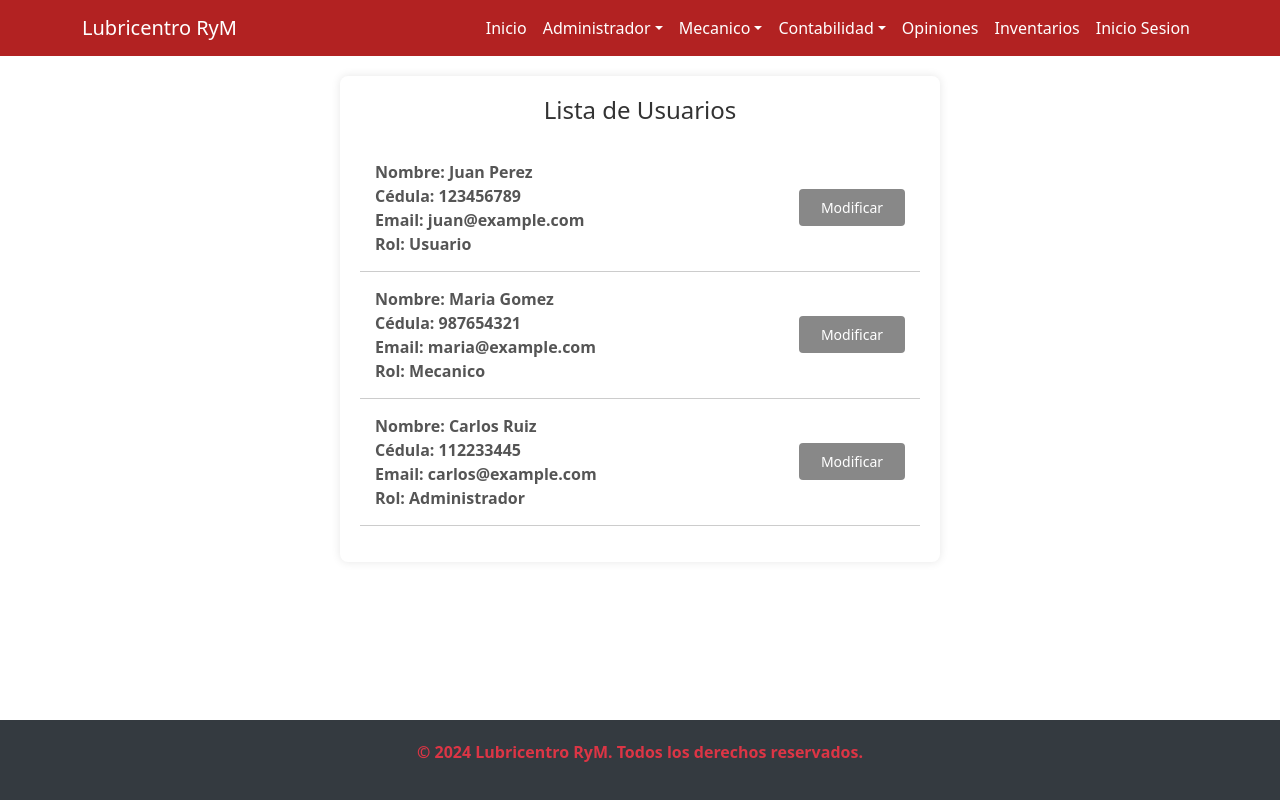
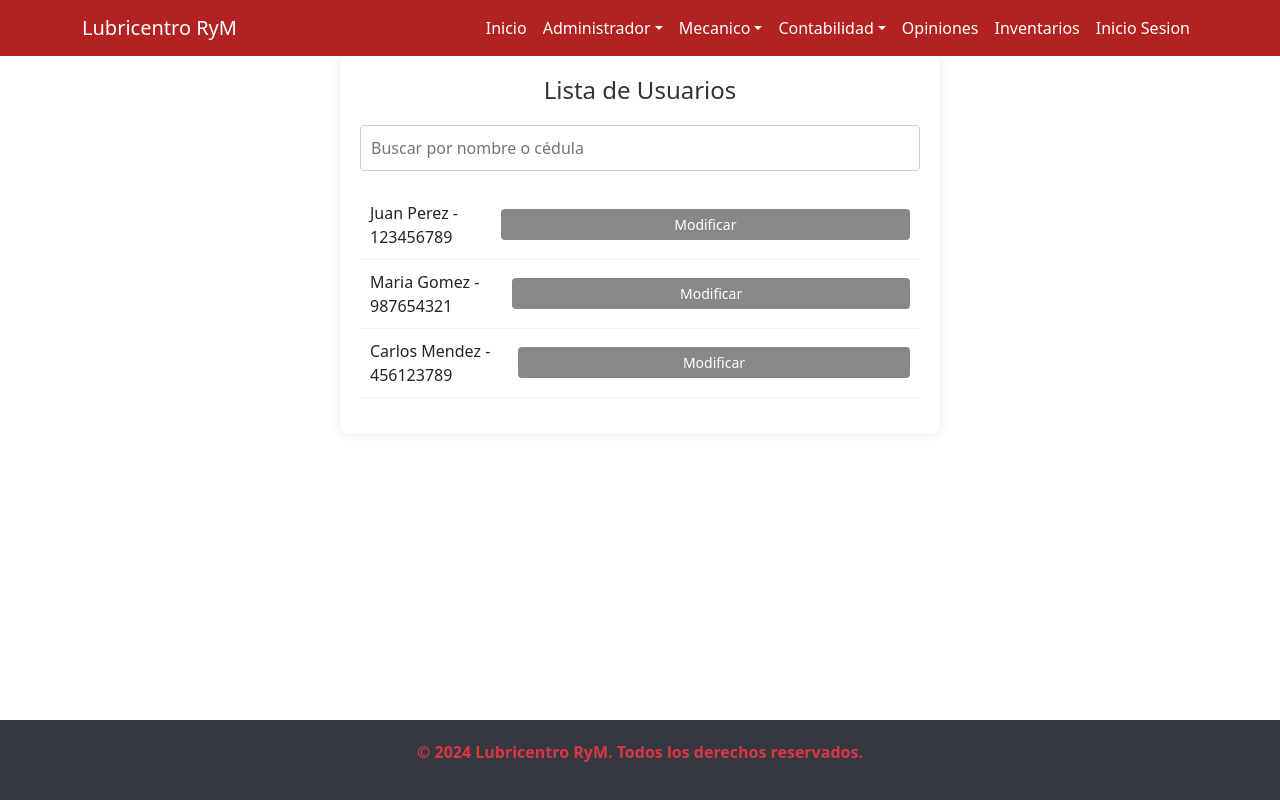
Before and after one commit to bacosta30762/ProyectoFinalFidelitas, a React (Create React App) app in the folder web-page-lubricentro/: page /ListaUsuario in a window 1280 px wide. Built offline with nearby package versions, Linux system fonts and the light colour scheme; what @react-pdf/renderer would draw is missing.

Commit message:
lista update

```diff
--- a/web-page-lubricentro/src/components/ListaUsuario/lista.css
+++ b/web-page-lubricentro/src/components/ListaUsuario/lista.css
@@ -1,13 +1,11 @@
-
 .user-list-container {
-    max-width: 600px;
-    margin: 20px auto;
+    background-color: #fff;
     padding: 20px;
-    background-color: #fff;
     border-radius: 8px;
     box-shadow: 0 0 10px rgba(0, 0, 0, 0.1);
+    max-width: 600px;
+    margin: 0 auto;
   }
-
 
   .user-list-title {
     font-size: 24px;
@@ -16,9 +14,17 @@
     color: #333;
   }
 
+  .search-bar {
+    padding: 10px;
+    margin-bottom: 20px;
+    width: 100%;
+    border: 1px solid #ccc;
+    border-radius: 4px;
+    font-size: 16px;
+  }
 
   .user-list {
-    list-style: none;
+    list-style-type: none;
     padding: 0;
   }
 
@@ -26,22 +32,12 @@
     display: flex;
     justify-content: space-between;
     align-items: center;
-    padding: 15px;
-    border-bottom: 1px solid #ccc;
+    padding: 10px;
+    border-bottom: 1px solid #eee;
   }
 
-#buttonmodi{
-    width: 20%;
-}
-
-  .user-info p {
-    margin: 0;
-    font-size: 16px;
-    color: #555;
-  }
-
-  .modify-button {
-    padding: 8px 12px;
+  .edit-button {
+    padding: 5px 10px;
     border: none;
     border-radius: 4px;
     background-color: #888;
@@ -51,6 +47,10 @@
     transition: background-color 0.3s ease;
   }
 
-  .modify-button:hover {
+  #buttonmodi{
+    width: 20%;
+}
+
+  .edit-button:hover {
     background-color: #555;
   }
--- a/web-page-lubricentro/src/components/ListaUsuario/lista.jsx
+++ b/web-page-lubricentro/src/components/ListaUsuario/lista.jsx
@@ -1,35 +1,45 @@
 import React, { useState } from 'react';
 import { useNavigate } from 'react-router-dom';
-import "./lista.css";
+import './lista.css';
 
 const UserList = () => {
+  const navigate = useNavigate();
+  const [searchTerm, setSearchTerm] = useState('');
   const [users, setUsers] = useState([
     { id: 1, name: 'Juan Perez', cedula: '123456789', email: 'juan@example.com', rol: 'Usuario' },
-    { id: 2, name: 'Maria Gomez', cedula: '987654321', email: 'maria@example.com', rol: 'Mecanico' },
-    { id: 3, name: 'Carlos Ruiz', cedula: '112233445', email: 'carlos@example.com', rol: 'Administrador' },
+    { id: 2, name: 'Maria Gomez', cedula: '987654321', email: 'maria@example.com', rol: 'Admin' },
+    { id: 3, name: 'Carlos Mendez', cedula: '456123789', email: 'carlos@example.com', rol: 'Mecanico' },
+    // Agrega más usuarios aquí
   ]);
 
-  const navigate = useNavigate();
+  const handleSearchChange = (e) => {
+    setSearchTerm(e.target.value);
+  };
 
-  const handleModify = (id) => {
-    navigate(`/edit-user/${id}`);
-  };
+  const filteredUsers = users.filter(user =>
+    user.name.toLowerCase().includes(searchTerm.toLowerCase()) ||
+    user.cedula.includes(searchTerm)
+  );
 
   return (
     <div className="user-list-container">
       <h2 className="user-list-title">Lista de Usuarios</h2>
+
+      <input
+        type="text"
+        placeholder="Buscar por nombre o cédula"
+        value={searchTerm}
+        onChange={handleSearchChange}
+        className="search-bar"
+      />
+
       <ul className="user-list">
-        {users.map(user => (
+        {filteredUsers.map(user => (
           <li key={user.id} className="user-list-item">
-            <div  className="user-info">
-              <p><strong>Nombre:</strong> {user.name}</p>
-              <p><strong>Cédula:</strong> {user.cedula}</p>
-              <p><strong>Email:</strong> {user.email}</p>
-              <p><strong>Rol:</strong> {user.rol}</p>
-            </div>
-            <button id='buttonmodi'
-              className="modify-button"
-              onClick={() => handleModify(user.id)}
+            <span>{user.name} - {user.cedula}</span>
+            <button
+              onClick={() => navigate(`/edit-user/${user.id}`)}
+              className="edit-button"
             >
               Modificar
             </button>
```
